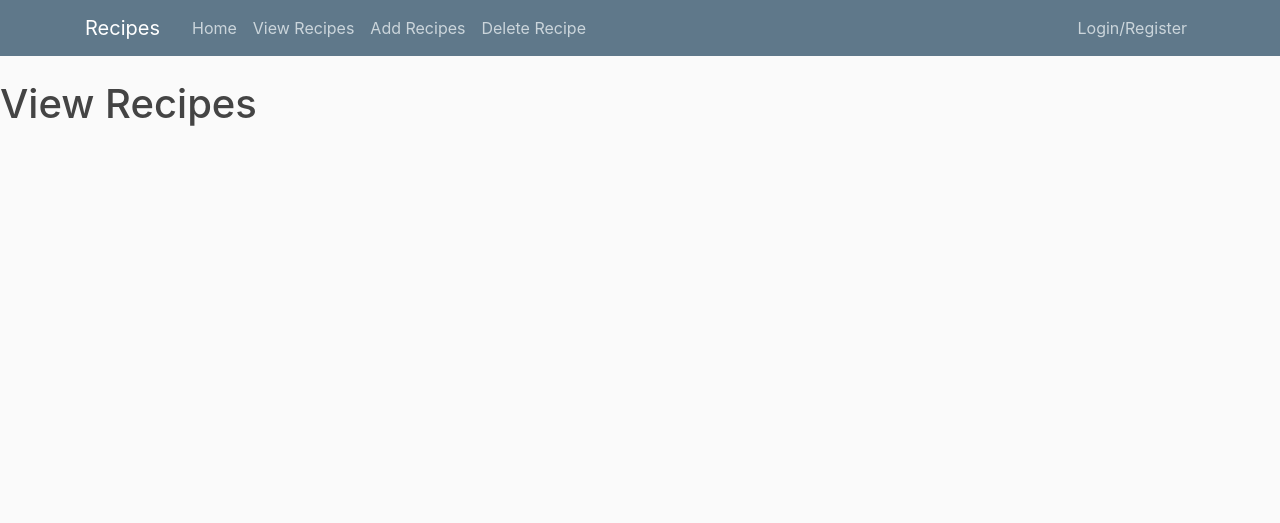
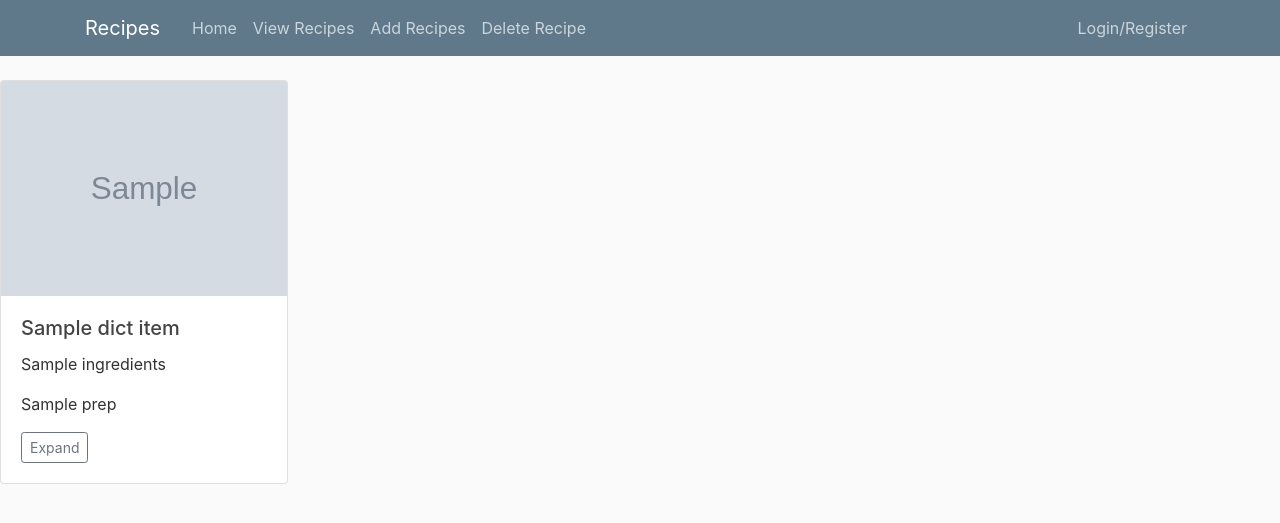
Before and after one commit to LauraJohnston20/CP1895--FlaskWebApplication, a Flask app: template templates/view_recipes.html in a window 1280 px wide. Shown: the top 523 px of the page. Run offline with Flask 2, Linux system fonts and the light colour scheme; the template is opened without the code that fills it: most values are stand-ins (such as "Sample title", 1, 10 or a date in 2020); grey boxes marked "Sample" are stand-in pictures.

Commit message:
Add files via upload

```diff
--- a/templates/view_recipes.html
+++ b/templates/view_recipes.html
@@ -1,4 +1,17 @@
 {% extends "layout.html" %}
 {% block content %}
-     <h1>View Recipes</h1>
+    {% for dict_item in recipe_list %}
+
+        <div class="card" style="width: 18rem;">
+            <img class="card-img-top" src="static/images/{{ dict_item['File'] }}" alt="Card image cap">
+            <div class="card-body">
+                <h5 class="card-title">{{ dict_item['Name'] }}</h5>
+              <p class="card-text">{{ dict_item['Ingredients']}}</p>
+                <p class="card-text">{{ dict_item['Prep']}}</p>
+              <button name="expand" id="expand" type="button" class="btn btn-sm btn-outline-secondary">Expand</button>
+            </div>
+          </div>
+          <br>
+
+    {% endfor %}
 {% endblock content %}
```
